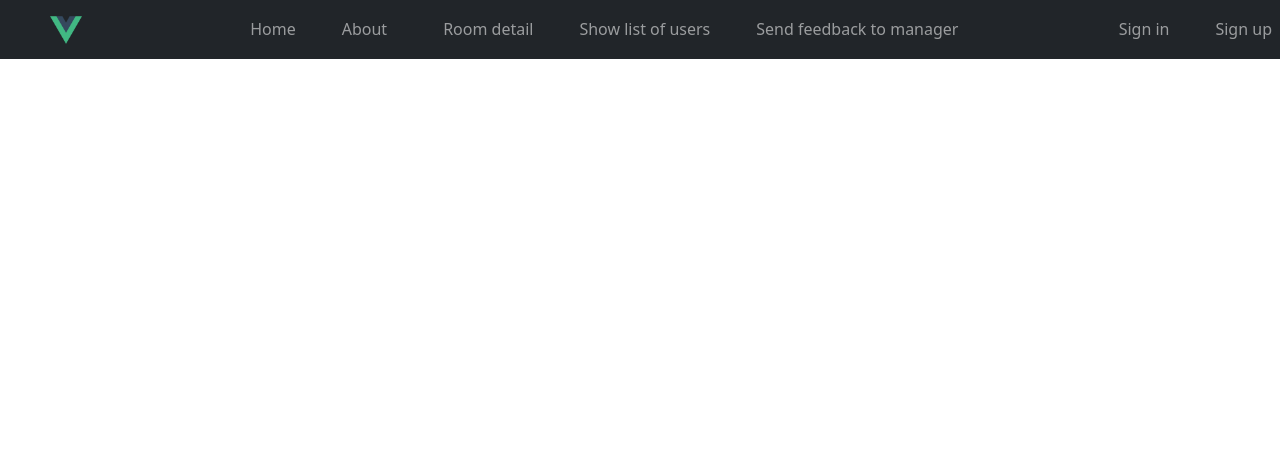
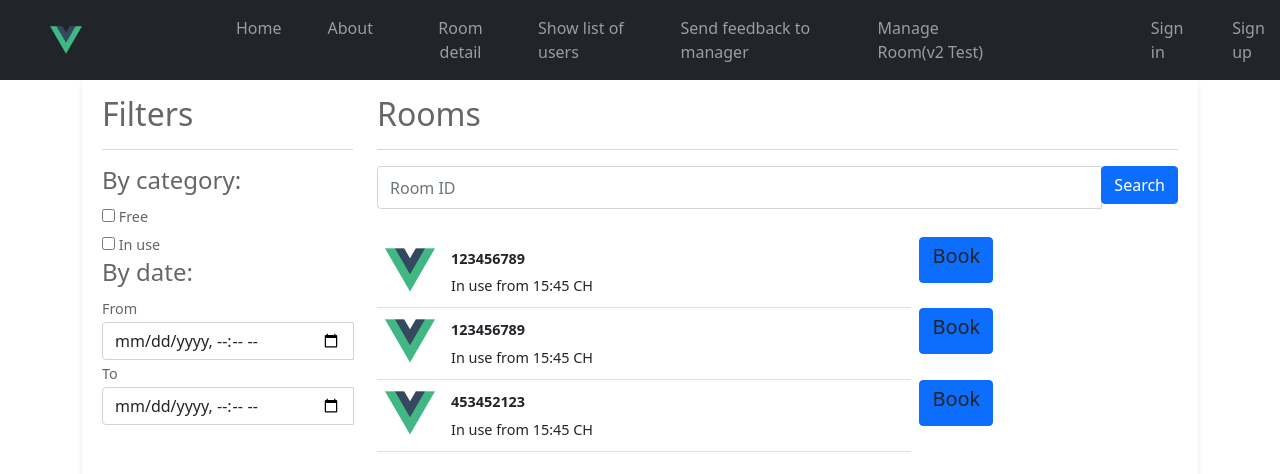
Before and after one commit to idiosyncrasy00/Group2Proj, a Vue app in the folder client/: page /Room in a window 1280 px wide. Shown: the top 474 px of the page. Built offline with nearby package versions, Linux system fonts and the light colour scheme; no server answers.

Commit message:
Create a more user-friendly room management

```diff
--- a/client/src/components/Nav.vue
+++ b/client/src/components/Nav.vue
@@ -33,6 +33,9 @@
       </li>
       <li class="nav-item">
         <a href="/Feedback" class="nav-link">Send feedback to manager</a>
+      </li>
+      <li class="nav-item">
+        <a href="/Room" class="nav-link">Manage Room(v2 Test)</a>
       </li>
     </ul>
     <ul class="navbar-nav" margin-left="20px" v-if="!user">
--- a/client/src/router/index.js
+++ b/client/src/router/index.js
@@ -55,6 +55,16 @@ const routes = [
     path: '/Feedback',
     name: 'Feedback',
     component: () => import('../views/Feedback.vue'),
+  },
+  {
+    path: '/Room',
+    name: 'Room',
+    component: () => import('../views/Room.vue'),
+  },
+  {
+    path: '/Meeting',
+    name: 'Meeting',
+    component: () => import('../views/Meeting.vue'),
   }
 ]
 
--- a/client/src/views/About.vue
+++ b/client/src/views/About.vue
@@ -1,12 +1,13 @@
 <template>
-  <div id="about">
-    <h1>This is an about page</h1>
-  </div>
+<h1>This is an about page.</h1>
 </template>
-
 <script>
 export default {
   name: "about",
-  components: {},
-};
+  components: {}
+}
 </script>
+
+<style>
+
+</style>
--- /dev/null
+++ b/client/src/views/Meeting.vue
@@ -0,0 +1,56 @@
+<template>
+<div class="container h-100">
+  <div class="row h-100">
+				<div class="col-sm-10 col-md-8 col-lg-6 mx-auto d-table h-100">
+					<div class="d-table-cell align-middle">
+
+						<div class="text-center mt-4">
+							<h1 class="h2">Create a meeting</h1>
+
+						</div>
+
+						<div class="card">
+							<div class="card-body">
+								<div class="m-sm-4">
+									<form>
+										<div class="form-group">
+											<label>Password</label>
+											<input class="form-control form-control-lg" type="text" name="name" placeholder="Enter your name">
+										</div>
+										<div class="form-group">
+											<label>Date</label>
+											<input class="form-control form-control-lg" type="date" name="company" placeholder="Enter your company name">
+										</div>
+										<div class="form-group">
+											<label>Start time</label>
+											<input class="form-control form-control-lg" type="time" name="email" placeholder="Enter your email">
+										</div>
+										<div class="form-group">
+											<label>End time</label>
+											<input class="form-control form-control-lg" type="time" name="password" placeholder="Enter password">
+										</div>
+
+										<div class="text-center mt-3">
+											<button>Create</button>
+											<!-- <button type="submit" class="btn btn-lg btn-primary">Sign up</button> -->
+										</div>
+									</form>
+								</div>
+							</div>
+						</div>
+
+					</div>
+				</div>
+			</div>
+	</div>
+</template>
+<script>
+export default {
+  name: "Meeting",
+  components: {}
+}
+</script>
+
+<style>
+
+</style>
--- /dev/null
+++ b/client/src/views/Room.vue
@@ -0,0 +1,192 @@
+<template>
+<div class="container">
+<div class="row">
+  <!-- BEGIN SEARCH RESULT -->
+  <div class="col-md-12">
+    <div class="grid search">
+      <div class="grid-body">
+        <div class="row">
+          <!-- BEGIN FILTERS -->
+          <div class="col-md-3">
+            <h2 class="grid-title"><i class="fa fa-filter"></i> Filters</h2>
+            <hr>
+
+            <!-- BEGIN FILTER BY CATEGORY -->
+            <h4>By category:</h4>
+            <div class="checkbox">
+              <label><input type="checkbox" class="icheck"> Free</label>
+            </div>
+            <div class="checkbox">
+              <label><input type="checkbox" class="icheck"> In use</label>
+            </div>
+
+            <!-- END FILTER BY CATEGORY -->
+
+            <div class="padding"></div>
+
+            <!-- BEGIN FILTER BY DATE -->
+            <h4>By date:</h4>
+            From
+            <div class="input-group date form_date" data-date="2014-06-14T05:25:07Z" data-date-format="dd-mm-yyyy" data-link-field="dtp_input1">
+              <input type="datetime-local" class="form-control">
+              <span class="input-group-addon bg-blue"><i class="fa fa-th"></i></span>
+            </div>
+            <input type="hidden" id="dtp_input1" value="">
+
+            To
+            <div class="input-group date form_date" data-date="2014-06-14T05:25:07Z" data-date-format="dd-mm-yyyy" data-link-field="dtp_input2">
+              <input type="datetime-local" class="form-control">
+              <span class="input-group-addon bg-blue"><i class="fa fa-th"></i></span>
+            </div>
+            <input type="hidden" id="dtp_input2" value="">
+            <!-- END FILTER BY DATE -->
+
+            <div class="padding"></div>
+
+
+          </div>
+          <!-- END FILTERS -->
+          <!-- BEGIN RESULT -->
+          <div class="col-md-9">
+            <h2><i class="fa fa-file-o"></i> Rooms</h2>
+            <hr>
+            <!-- BEGIN SEARCH INPUT -->
+            <div class="input-group">
+              <input type="text" class="form-control" placeholder="Room ID">
+              <span class="input-group-btn">
+                <button class="btn btn-primary" type="button">Search</button>
+              </span>
+
+            </div>
+
+            <!-- END SEARCH INPUT -->
+
+
+            <br>
+
+
+
+            <!-- BEGIN TABLE RESULT -->
+            <div class="table-responsive">
+              <table class="table table-hover">
+                <tbody>
+                <tr v-for="room in this.rooms"
+									:key="room.ID">
+                  <td class="image"><img src="../assets/logo.png" alt=""></td>
+                  <td class="product">
+                    <strong>{{room.id}}</strong>
+                    <br>In use from {{room.startingTime}}
+                  </td>
+                  <span class="input-group-btn">
+                  <button class="btn btn-primary" type="button">
+                    <router-link to="/meeting">
+															<h5 class="card-title text-center text-dark">
+																Book
+															</h5>
+										</router-link>
+                  </button>
+                  </span>
+
+                </tr>
+
+              </tbody></table>
+            </div>
+            <!-- END TABLE RESULT -->
+
+
+          </div>
+          <!-- END RESULT -->
+        </div>
+      </div>
+    </div>
+  </div>
+  <!-- END SEARCH RESULT -->
+</div>
+</div>
+</template>
+
+<script>
+export default {
+  name: "room",
+  components: {},
+  data() {
+    return {
+      searchValues: {
+		roomname: "",
+        city: "",
+        district: "",
+        roomid: "",
+        status: "",
+      },
+      rooms: [
+        { id: 123456789, reservedDate: "01/01/1999", startingTime: "15:45 CH", during: "5", status: "active" },
+				{ id: 123456789, reservedDate: "01/01/1999", startingTime: "15:45 CH", during: "5", status: "active" },
+        { id: 453452123, reservedDate: "01/01/2000", startingTime: "15:45 CH", during: "5", status: "active" },
+      ],
+
+    };
+  },
+};
+</script>
+
+<style scoped>
+body{margin-top:20px;
+background:#eee;
+}
+
+.btn {
+    margin-bottom: 5px;
+}
+
+.grid {
+    position: relative;
+    width: 100%;
+    background: #fff;
+    color: #666666;
+    border-radius: 2px;
+    margin-bottom: 25px;
+    box-shadow: 0px 1px 4px rgba(0, 0, 0, 0.1);
+}
+
+.grid .grid-body {
+    padding: 15px 20px 15px 20px;
+    font-size: 0.9em;
+    line-height: 1.9em;
+}
+
+.search table tr td.rate {
+    color: #f39c12;
+    line-height: 50px;
+}
+
+.search table tr:hover {
+    cursor: pointer;
+}
+
+.search table tr td.image {
+	width: 50px;
+}
+
+.search table tr td img {
+	width: 50px;
+	height: 50px;
+}
+
+.search table tr td.rate {
+	color: #f39c12;
+	line-height: 50px;
+}
+
+.search table tr td.price {
+	font-size: 1.5em;
+	line-height: 50px;
+}
+
+.search #price1,
+.search #price2 {
+	display: inline;
+	font-weight: 600;
+}
+
+
+</style>
```
Also changed, not shown: client/src/views/SearchResults.vue (deleted, +0 -11 lines), client/src/Rooms.vue (added).
